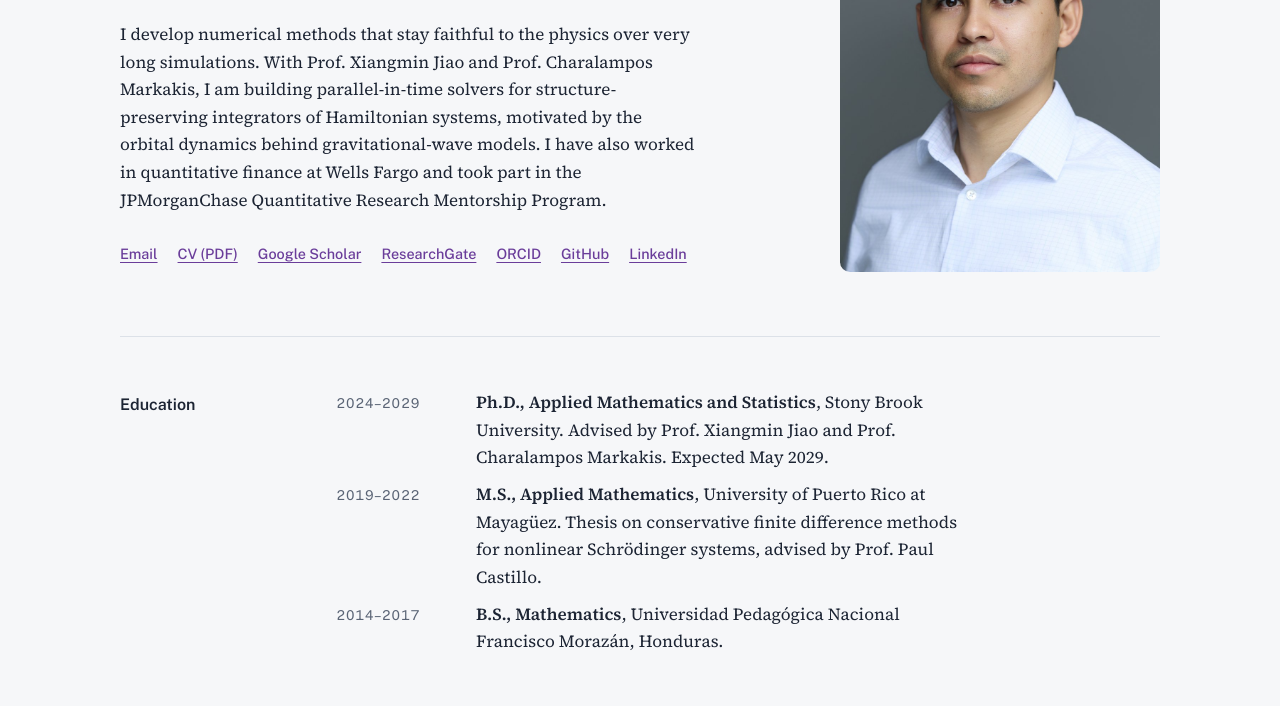
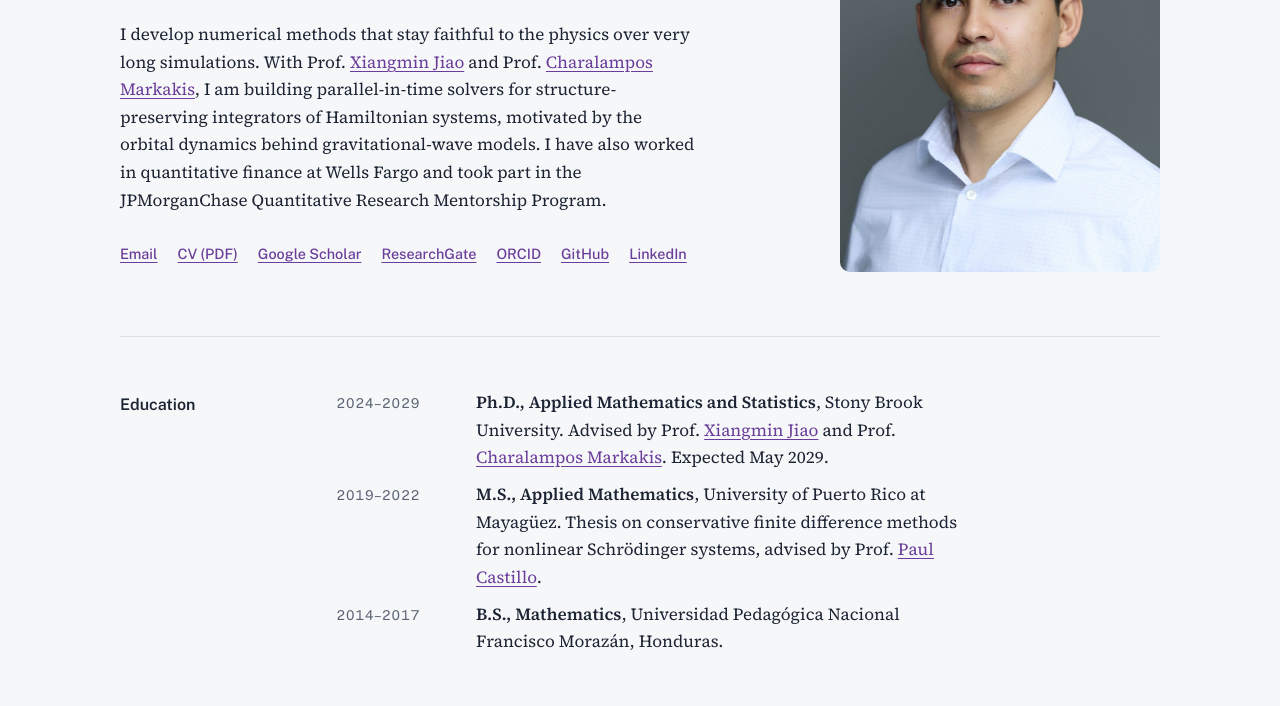
Before and after one commit to axiaguilera/axiaguilera.github.io, a plain HTML site: page index.html in a window 1280 px wide. Shown: the part 246-952 px from the top of the page. Drawn offline with nearby package versions, Linux system fonts and the light colour scheme.

Commit message:
Add hyperlinks to professor names in bio section

```diff
--- a/index.html
+++ b/index.html
@@ -69,7 +69,7 @@
 
       <p class="bio">
         I develop numerical methods that stay faithful to the physics over very long simulations.
-        With Prof. Xiangmin Jiao and Prof. Charalampos Markakis, I am building parallel-in-time solvers for
+        With Prof. <a href="https://scholar.google.com/citations?user=BuNo3NMAAAAJ">Xiangmin Jiao</a> and Prof. <a href="https://scholar.google.com/citations?user=BozYQRYAAAAJ">Charalampos Markakis</a>, I am building parallel-in-time solvers for
         structure-preserving integrators of Hamiltonian systems, motivated by the orbital dynamics
         behind gravitational-wave models. I have also worked in quantitative finance at Wells Fargo
         and took part in the JPMorganChase Quantitative Research Mentorship Program.
@@ -95,9 +95,9 @@
     <div class="block-body">
       <dl class="timeline">
         <dt>2024–2029</dt>
-        <dd><b>Ph.D., Applied Mathematics and Statistics</b>, Stony Brook University. Advised by Prof. Xiangmin Jiao and Prof. Charalampos Markakis. Expected May 2029.</dd>
+        <dd><b>Ph.D., Applied Mathematics and Statistics</b>, Stony Brook University. Advised by Prof. <a href="https://scholar.google.com/citations?user=BuNo3NMAAAAJ">Xiangmin Jiao</a> and Prof. <a href="https://scholar.google.com/citations?user=BozYQRYAAAAJ">Charalampos Markakis</a>. Expected May 2029.</dd>
         <dt>2019–2022</dt>
-        <dd><b>M.S., Applied Mathematics</b>, University of Puerto Rico at Mayagüez. Thesis on conservative finite difference methods for nonlinear Schrödinger systems, advised by Prof. Paul Castillo.</dd>
+        <dd><b>M.S., Applied Mathematics</b>, University of Puerto Rico at Mayagüez. Thesis on conservative finite difference methods for nonlinear Schrödinger systems, advised by Prof. <a href="https://scholar.google.com/citations?user=IIhaMikAAAAJ">Paul Castillo</a>.</dd>
         <dt>2014–2017</dt>
         <dd><b>B.S., Mathematics</b>, Universidad Pedagógica Nacional Francisco Morazán, Honduras.</dd>
       </dl>
@@ -251,7 +251,7 @@
         </figure>
 
         <p>
-          For my M.S. thesis with Prof. Paul Castillo, I developed field-directional splitting schemes that
+          For my M.S. thesis with Prof. <a href="https://scholar.google.com/citations?user=IIhaMikAAAAJ">Paul Castillo</a>, I developed field-directional splitting schemes that
           update one component at a time while conserving the discrete mass of every component and
           the discrete Hamiltonian exactly, and reach higher order in time through symmetric
           composition. We extended them to fourth- and sixth-order explicit and compact finite
```
